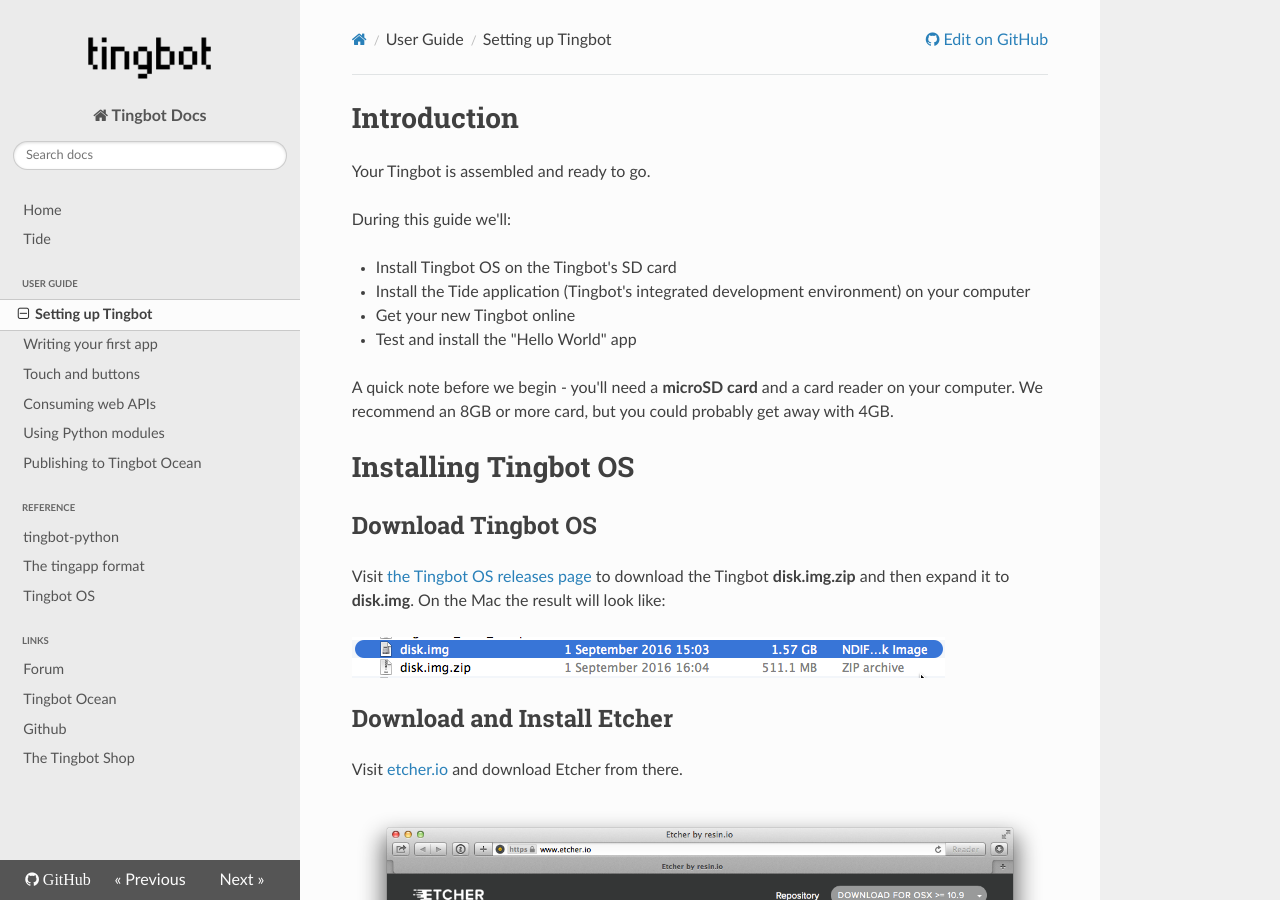
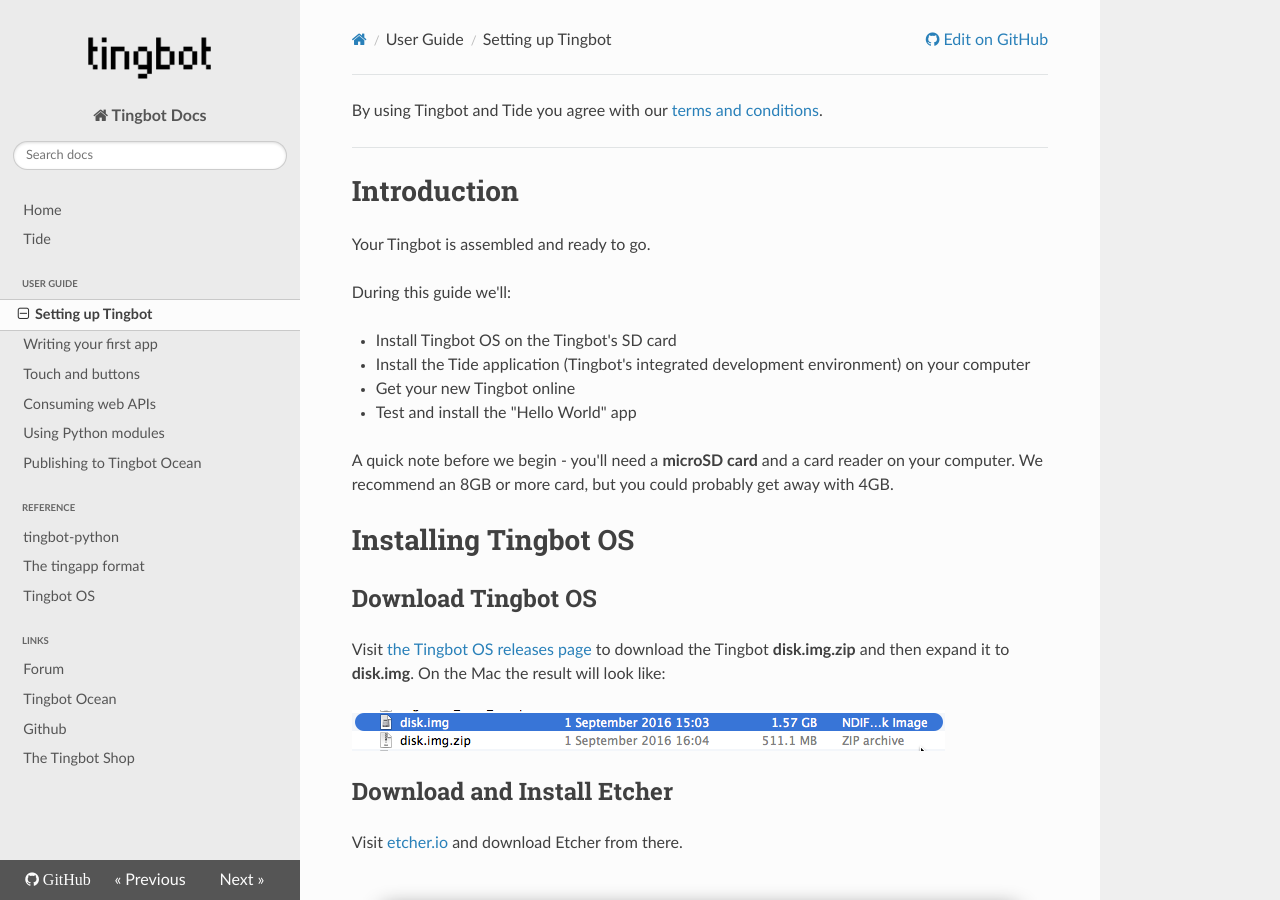
Before and after one commit to tingbot/tingbot-docs, an MkDocs documentation site: the page built from docs/guides/setup.md, in a window 1280 px wide and 900 px high. Built offline with MkDocs 1.6.1, drawn with Linux system fonts in a browser that asks for light colours; nearby versions of some CDN libraries; old or Windows-style settings are respelled for this version of MkDocs.

Commit message:
Add terms link

```diff
--- a/docs/guides/setup.md
+++ b/docs/guides/setup.md
@@ -1,3 +1,6 @@
+By using Tingbot and Tide you agree with our [terms and conditions](http://tingbot.com/terms/).
+
+---
 
 Introduction
 ============
```
